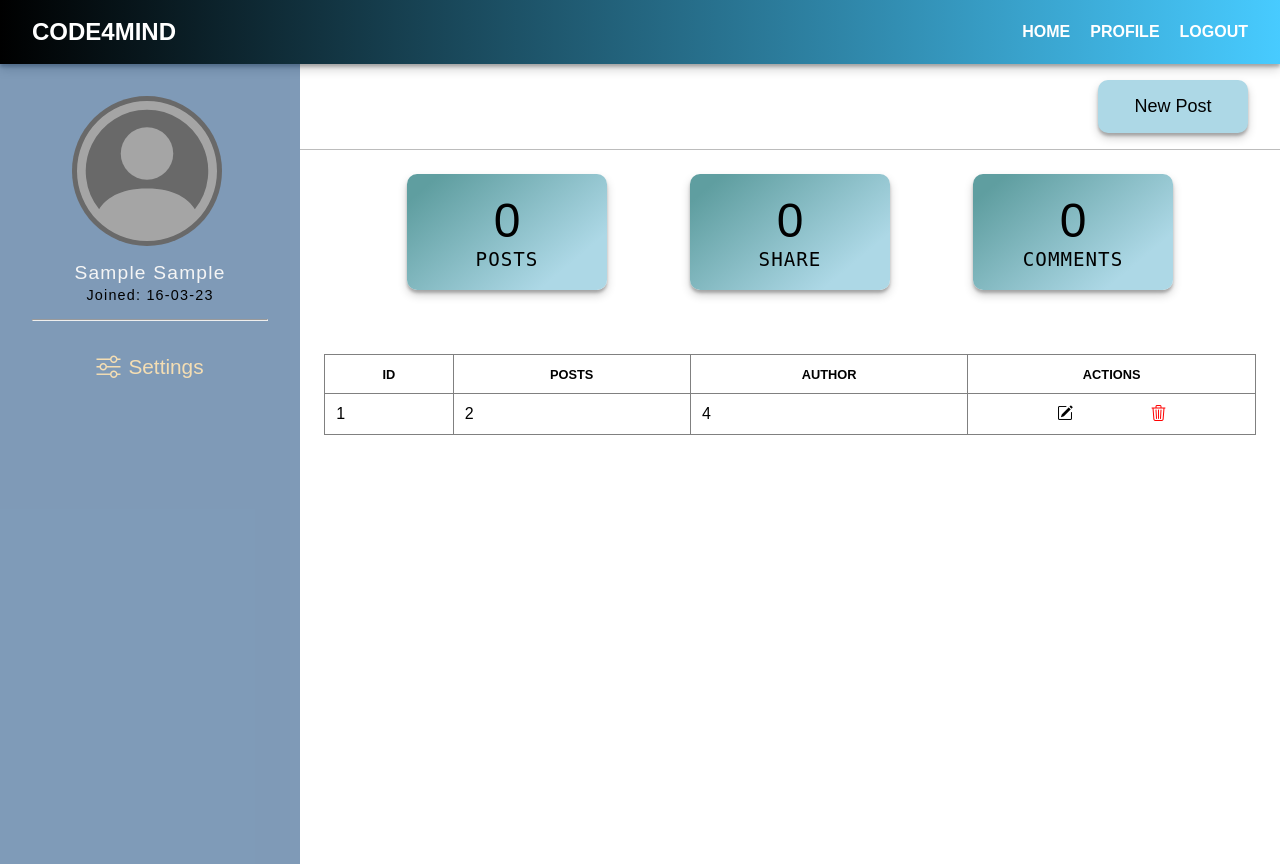
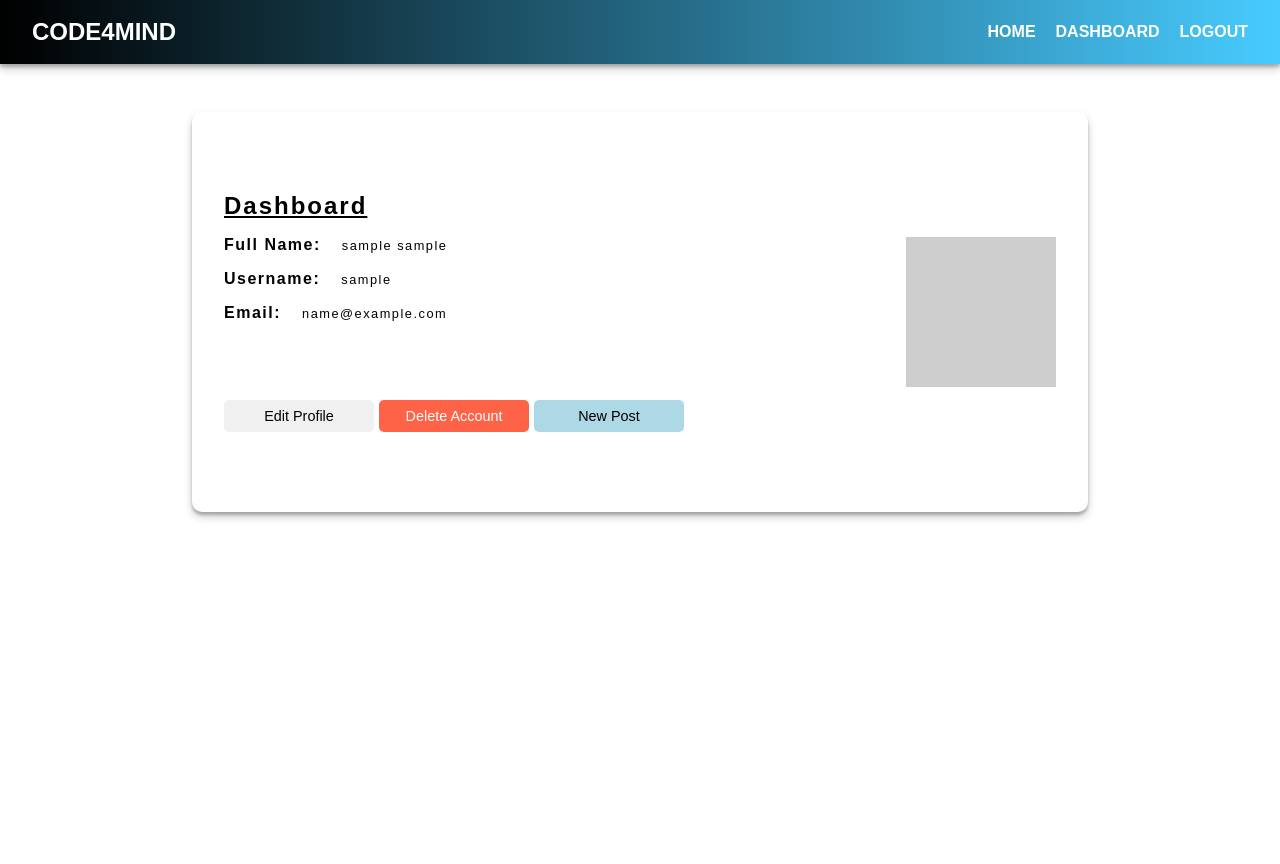
Before and after one commit to tobassum786/c4m-blog, a Flask app: page /profile in a window 1280 px wide. After the commit the page ends 520 px from the top, so only its background shows below. Run offline with Flask 3, Linux system fonts and the light colour scheme; the visitor is signed in with stand-in values (Sample User, id 1); some libraries are stand-ins or nearby versions.

Commit message:
build new dashboard with new look and make some js script for content

```diff
--- a/app/__init__.py
+++ b/app/__init__.py
@@ -25,7 +25,7 @@ def create_app():
 	@app.before_request
 	def before_request():
 		session.permanent = True
-		app.permanent_session_lifetime = timedelta(minutes=3)
+		app.permanent_session_lifetime = timedelta(minutes=30)
 		session.modified = True
 		g.user = current_user
 
--- a/app/main.py
+++ b/app/main.py
@@ -20,7 +20,7 @@ def index():
 def profile():
 
 
-	return render_template('profile.html', title='Profile')
+	return render_template('profile.html', title='Dashboard')
 
 #post page
 @main.route("/post/<int:post_id>")
--- a/app/static/css/styles.css
+++ b/app/static/css/styles.css
@@ -34,6 +34,12 @@
 	display: flex;
 	justify-content: center;
 	align-items: center;
+}
+
+::placeholder {
+	font-size: 0.7rem;
+	letter-spacing: 1.2px;
+	text-transform: capitalize;
 }
 
 .main-container .left-heading {
@@ -116,212 +122,131 @@
 	text-transform: uppercase;
 }
 
-/*profile section*/
 
-.main-container {
+/*dashboard sytles*/
+.main-user-container {
 	position: relative;
+	max-width: 100%;
+	padding: 3rem 12rem;
 }
 
-.sub-container {
-	position: relative;
+.main-user-container .user-info-container {
 	display: flex;
 	justify-content: space-between;
+	align-items: center;
 	width: 100%;
+	padding: 0 2rem;
+	min-height: 50vh;
+	border-radius: 10px;
+	box-shadow: rgba(0, 0, 0, 0.19) 0px 5px 10px, rgba(0, 0, 0, 0.23) 0px 3px 3px;
 }
 
-.sub-container .side-menu {
-	position: absolute;
-	left: 0;
-	padding: 2rem;
-	width: 300px;
-	background: rgba(0, 55, 113, 0.5);
-	height: 100vh;
+.user-info-container .user-info {
+	max-width: 100%;
 }
 
-.side-menu .image {
-	position: relative;
+.user-info-container .user-info h3 {
+	padding-bottom: 1rem;
+	font-size: 1.5rem;
+	text-decoration: underline;
+	letter-spacing: 2px;
+}
+
+.user-info-container .user-info li {
+	padding-bottom: 1rem;
+	font-size: 1rem;
+	font-weight: bold;
+	letter-spacing: 1.5px;
+}
+
+.user-info-container .user-info li span {
+	font-size: 0.8rem;
+	font-weight: 400;
+	margin-left: 1rem;
+	text-align: center;
+}
+
+.user-info-container .user-btn {
+	margin-top: 2rem;
 	display: flex;
-	justify-content: center;
-	align-items: center;
+	flex-wrap: wrap;
+}
+
+.info-btn {
+	box-shadow: none;
+	padding: 8px 16px;
+	border-radius: 5px;
+	margin-right: 5px;
+	background-color: rgb(240, 240, 240);
+	color: #000;
+	font-size: 0.9rem;
+	cursor: pointer;
+}
+
+.info-btn:nth-child(2) {
+	background-color: rgb(255, 99, 71);
+	color: white;
+}
+
+.info-btn:nth-child(3) {
+	background-color: lightblue;
+}
+
+.user-info-container .img-g {
 	width: 150px;
 	height: 150px;
-	background: dimgray;
-	border-radius: 50%;
-	margin: 0 2.5rem;
+	background-color: #BBBB;
 }
 
-.side-menu .image .profile_pic {
+/*update user profile data*/
+.update-user-info {
 	position: relative;
-	display: flex;
-	justify-content: center;
-	align-items: center;
-	color: rgba(225,225,225,.5);
-	border-radius: 50%;
-	transition: 1s;
+	margin-top: 3rem;
+	box-shadow: rgba(0, 0, 0, 0.19) 0px 5px 10px, rgba(0, 0, 0, 0.23) 0px 3px 3px;
+	border-radius: 10px;
 }
 
-.side-menu .image .profile_pic:hover::after {
-	content: attr(data-profile);
-	position: absolute;
-	border-radius: inherit;
-	display: flex;
-	align-items: center;
-	justify-content: center;
-	width: 150px;
-	height: 150px;
-	background: rgba(101, 165, 233, 0.5);
+.update-user-info h3 {
 	text-align: center;
-	transition: inherit;
-	text-transform: capitalize;
+	padding: 8px 16px;
+	letter-spacing: 2px;
+	font-weight: 400;
+	text-decoration: underline;
 }
 
-.profile__header {
-	padding: 1rem;
+.hidden {
+	display: none;
 }
 
-.profile__header h2 {
-	font-size: 1.2em;
-	color: whitesmoke;
-	text-align: center;
-	font-weight: 300;
-	padding-bottom: .2rem;
-	letter-spacing: 1.2px;
-	text-transform: capitalize;
+.hidden.reveal-content {
+	display: block;
 }
 
-.profile__header p {
-	font-size: 0.9rem;
-	text-align: center;
-	color: black;
-	letter-spacing: 1.2px;
-	text-transform: capitalize;
-}
-
-
-/*user settings*/
-
-.side-menu .user_setting {
+.update-user-info form {
 	display: flex;
-	justify-content: center;
-	align-items: center;
-	margin-top: 2rem;
-}
-
-.user_setting i {
-	margin-right: 0.5rem;
-	font-size: 1.5rem;
-	color: wheat;
-}
-
-.user_setting a {
-	text-transform: capitalize;
-	color: wheat;
-	font-size: 1.3rem;
-}
-
-
-/*profile section user post and crud options main-content section*/
-
-.main-content {
-	position: relative;
-	left: 300px;
-	width: calc(100% - 300px);
-	height: 100vh;
-}
-
-.main-content .top-header {
-	display: flex;
-	justify-content: flex-end;
-	width: 100%;
-	padding: 0 2rem 1rem 0;
-	border-bottom: 1px solid rgba(172, 172, 172, 0.8);
-}
-
-.main-content .top-header .new__post {
-	margin-top: 1rem;
-	color: black;
-}
-
-/*profile user staic container*/
-
-.static_content {
-	position: relative;
-	display: flex;
-	justify-content: space-evenly;
-	align-items: center;
+	flex-direction: column;
 	padding: 1.5rem;
 }
 
-.static_content .card_body {
-	background: linear-gradient(140deg, cadetblue 10%, lightblue 80%);
-	border-radius: 10px;
-	width: 200px;
-	padding: 1.2rem;
-	text-align: center;
-	box-shadow: rgba(0, 0, 0, 0.19) 0px 5px 10px, rgba(0, 0, 0, 0.23) 0px 3px 3px;
+.update-user-info form label {
+	font-size: 1rem;
+	font-weight: 400;
+	text-transform: capitalize;
+	letter-spacing: 1.2px;
+	margin-bottom: 0.5rem;
 }
 
-.static_content .card_body h1 {
-	font-size: 3rem;
+.update-user-info form input {
+	padding: 8px 16px;
+	margin-bottom: 0.5rem;
+	font-size: 1rem;
 	font-weight: 400;
-	color: black;
+	outline-color: lightblue;
 }
 
-.static_content .card_body p {
-	font-size: 1.2rem;
-	font-weight: 300;
-	font-family: monospace;
-	text-transform: uppercase;
-	letter-spacing: 1px;
-	color: black;
+.update-user-info .info-btn {
+	background-color: lightblue;
 }
-
-/*user post data and actions perform */
-
-.user_post_data {
-	position: relative;
-	padding: 1.5rem;
-}
-
-.user_post_data table {
-	width: 100%;
-	border-collapse: collapse;
-	margin-top: 1rem;
-}
-
-th {
-	text-transform: uppercase;
-	font-size: 0.8rem;
-}
-
-th, td {
-	padding: 0.7rem;
-	border: 1px solid gray;
-}
-
-tr:nth-child(even) {
-	background-color: wheat;
-}
-
-td a {
-	color: black;
-}
-
-td a:hover:nth-child(1) {
-	color: blueviolet;
-}
-
-td .actions {
-	display: flex;
-	justify-content: space-evenly;
-}
-
-td .actions a:nth-child(2) {
-	color: red;
-}
-
-
-
 
 /*home page post display styles*/
 .main-container .row,
@@ -439,6 +364,13 @@ td .actions a:nth-child(2) {
 	padding-bottom: 1rem;
 }
 
+.post_header .post_title small {
+	text-transform: capitalize;
+	font-weight: normal;
+	font-size: 0.9rem;
+	color: #BBBBBB;
+}
+
 .post_header .social-share {
 	padding: 2rem;
 }
--- a/app/static/js/main.js
+++ b/app/static/js/main.js
@@ -0,0 +1,15 @@
+// reveal content on profile page
+
+const rBtn = document.querySelector("#reveal-btn")
+const hiddenContent = document.querySelector(".hidden")
+
+
+function revealContent() {
+	if(hiddenContent.classList.contains('reveal-content')) {
+		hiddenContent.classList.remove('reveal-content')
+	} else {
+		hiddenContent.classList.add('reveal-content')
+	}
+}
+
+rBtn.addEventListener('click', revealContent);
--- a/app/templates/includes/header.html
+++ b/app/templates/includes/header.html
@@ -8,7 +8,7 @@
 	<ul class="nav-items">
 		<li class="nav-item"><a href="{{ url_for('main.index') }}">Home</a></li>
 		{% if current_user.is_authenticated %}
-		<li class="nav-item"><a href="{{ url_for('main.profile') }}">profile</a></li>
+		<li class="nav-item"><a href="{{ url_for('main.profile') }}">dashboard</a></li>
 		{% endif %}
 
 		{% if not current_user.is_authenticated %}
--- a/app/templates/post.html
+++ b/app/templates/post.html
@@ -12,7 +12,7 @@
 			<div class="post_title">
 				<h1>{{ one_post.title }}</h1>
 				<h4>{{ one_post.sub_title }}</h4>
-				<small>Posted on - {{ one_post.posted_date.strftime('%d-%m-%y') }}</small>
+				<small>Posted on: {{ one_post.posted_date.strftime('%d-%m-%y') }} <br> by: {{ one_post.author.username }}</small>
 			</div>
 			{{ share.create(title='share with: ', sites = "facebook, twitter, linkedin", align="center") }}
 		</div>
--- a/app/templates/profile.html
+++ b/app/templates/profile.html
@@ -5,81 +5,43 @@
 
 {% block content %}
 
-
-<section class="main-container">
-	<div class="sub-container">
-		<aside class="side-menu">
-			<div class="image">
-				<a href="#" data-profile="change picture" class="profile_pic">
-					<svg xmlns="http://www.w3.org/2000/svg" width="140" height="140" fill="currentColor" class="bi bi-person-circle" viewBox="0 0 16 16">
-						<path d="M11 6a3 3 0 1 1-6 0 3 3 0 0 1 6 0z"/>
-						<path fill-rule="evenodd" d="M0 8a8 8 0 1 1 16 0A8 8 0 0 1 0 8zm8-7a7 7 0 0 0-5.468 11.37C3.242 11.226 4.805 10 8 10s4.757 1.225 5.468 2.37A7 7 0 0 0 8 1z"/>
-					</svg>
-				</a>
-				</div>
-				<div class="profile__header">
-					<h2>{{ current_user.f_name }} {{ current_user.l_name }}</h2>
-					<p>Joined: {{ current_user.user_active.strftime('%d-%m-%y') }}</p>
-				</div>
-				<hr>
-				<!-- user settings -->
-				<div class="user_setting">
-					<i class="bi bi-sliders"></i>
-					<a href="#">settings</a>
-				</div>
-			</aside>
-			<div class="main-content">
-				<div class="top-header">
-					<a href="{{ url_for('main.new_post') }}" class="btn new__post">new post</a>
-				</div>
-				<div class="static_content">
-					<!-- card 01 -->
-					<div class="card_body">
-						<h1>0</h1>
-						<p>posts</p>
-					</div>
-					<!-- card 02 -->
-					<div class="card_body">
-						<h1>0</h1>
-						<p>share</p>
-					</div>
-					<!-- card 03 -->
-					<div class="card_body">
-						<h1>0</h1>
-						<p>comments</p>
-					</div>
-				</div>
-				<div class="user_post_data">
-					<table>
-						<thead>
-							<tr>
-								<th>id</th>
-								<th>posts</th>
-								<th>author</th>
-								<th>actions</th>
-							</tr>
-						</thead>
-						<tbody>
-							<tr>
-								<td>1</td>
-								<td>2</td>
-								<td>4</td>
-								<td>
-									<div class="actions">
-										<a href="#">
-											<i class="bi bi-pencil-square"></i>
-										</a>
-										<a href="#">
-											<i class="bi bi-trash3"></i>
-										</a>
-									</div>
-								</td>
-							</tr>
-						</tbody>
-					</table>
-				</div>
+<section class="main-user-container">
+	<div class="user-info-container">
+		<div class="user-info">
+			<h3>Dashboard</h3>
+			<ul>
+				<li>Full Name:<span> {{ current_user.f_name }} {{ current_user.l_name }}</span></li>
+				<li>Username:<span> {{ current_user.username }}</span></li>
+				<li>Email:<span> {{ current_user.email }}</span></li>
+			</ul>
+			<div class="user-btn">
+				<a href="#" class="btn info-btn" id="reveal-btn">Edit Profile</a>
+				<a href="#" class="btn info-btn">Delete Account</a>
+				<a href="{{ url_for('main.new_post') }}" type="submit" class="btn info-btn">New Post</a>
 			</div>
 		</div>
-	</section>
+		<div class="profile_picture img-g">
+			<img src="" alt="">
+		</div>
+	</div>
+	<div class="update-user-info hidden">
+		<h3>Edit Profile</h3>
+		<form action="" method="POST">
+			<label for="username">username</label>
+			<input type="text" name="username" id="username" placeholder="Enter new username">
+			<label for="password">password</label>
+			<input type="password" name="password" id="password" placeholder="enter your new password">
+			<label for="email">email</label>
+			<input type="email" name="email" id="email" placeholder="enter your new email">
+			<label for="profile_pic">Choose a profile picture:</label>
+			<input type="file" id="profile_pic" name="profile_pic" accept="image/png, image/jpeg">
+			<button class="btn info-btn">update</button>
+		</form>
+	</div>
+</section>
 
-	{% endblock %}
+{% endblock %}
+
+{% block script %}
+	<script type="text/javascript" src="{{ url_for('static', filename='js/main.js') }}"></script>
+{% endblock %}
```
